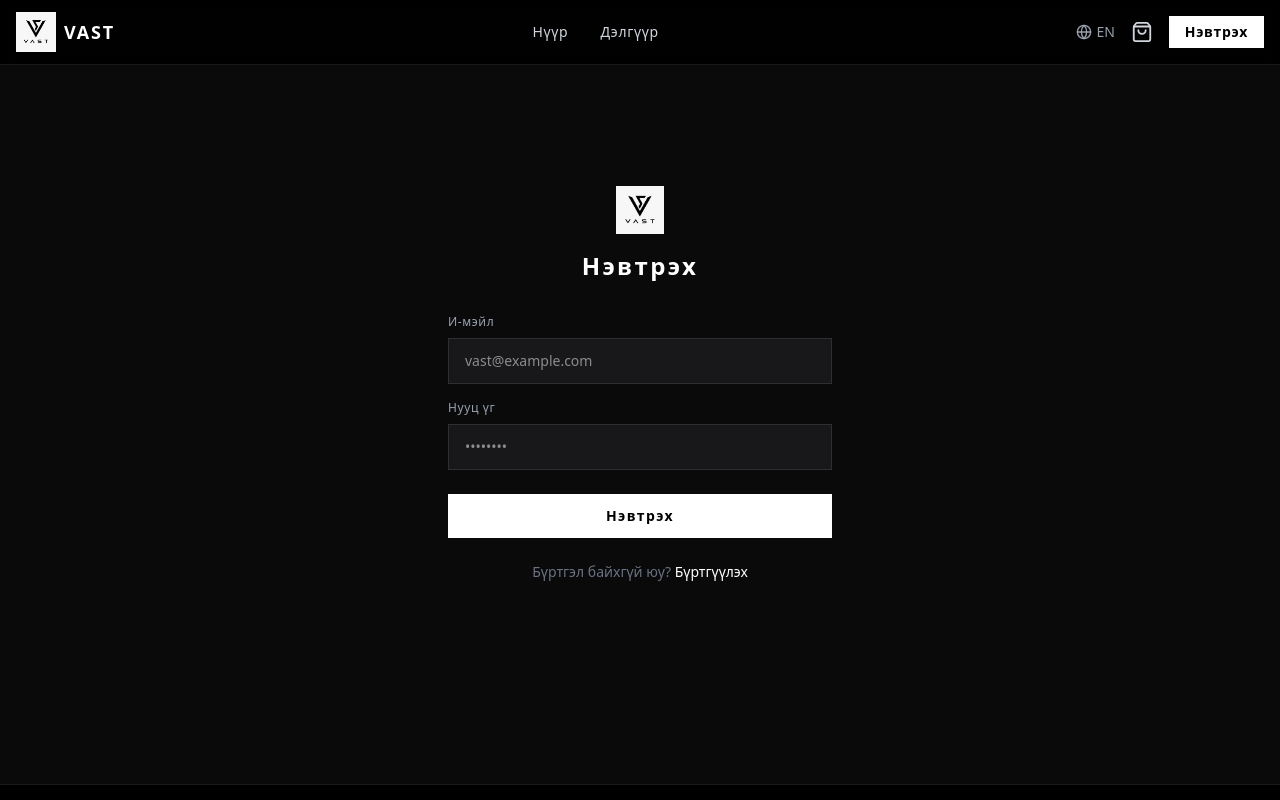
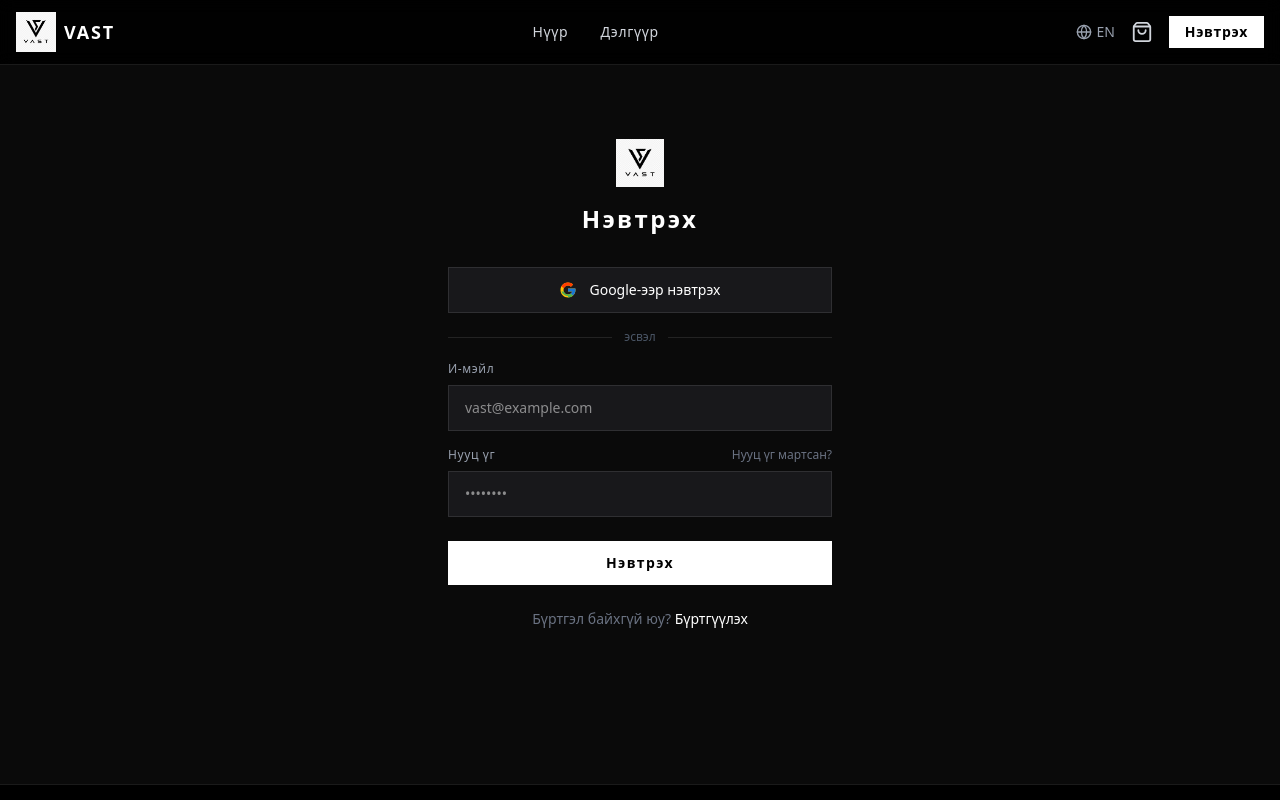
Before and after one commit to VAST8588/vaast, a Next.js app: page /login in a window 1280 px wide. Shown: the top 800 px of the page. Built offline with nearby package versions, Linux system fonts and the light colour scheme; no server answers.

Commit message:
Add Google sign-in and forgot password link

```diff
--- a/src/app/login/page.tsx
+++ b/src/app/login/page.tsx
@@ -16,6 +16,7 @@
   const [password, setPassword] = useState("");
   const [error, setError] = useState("");
   const [loading, setLoading] = useState(false);
+  const [googleLoading, setGoogleLoading] = useState(false);
 
   async function handleLogin(e: React.FormEvent) {
     e.preventDefault();
@@ -37,12 +38,38 @@
     }
   }
 
+  async function handleGoogle() {
+    setGoogleLoading(true);
+    await signIn("google", { callbackUrl: "/" });
+  }
+
   return (
     <div className="min-h-[80vh] flex items-center justify-center px-4">
       <div className="w-full max-w-sm">
         <div className="text-center mb-8">
           <Image src="/logo.png" alt="VAST" width={48} height={48} className="mx-auto mb-4" />
           <h1 className="text-2xl font-black tracking-widest text-white">{tx.loginTitle}</h1>
+        </div>
+
+        {/* Google товч */}
+        <button
+          onClick={handleGoogle}
+          disabled={googleLoading}
+          className="w-full flex items-center justify-center gap-3 bg-zinc-900 border border-white/10 text-white py-3 text-sm font-medium hover:bg-zinc-800 transition mb-4 disabled:opacity-50"
+        >
+          <svg width="18" height="18" viewBox="0 0 48 48">
+            <path fill="#FFC107" d="M43.6 20.1H42V20H24v8h11.3C33.7 32.7 29.2 36 24 36c-6.6 0-12-5.4-12-12s5.4-12 12-12c3.1 0 5.8 1.1 7.9 3l5.7-5.7C34.5 6.5 29.5 4 24 4 12.9 4 4 12.9 4 24s8.9 20 20 20 20-8.9 20-20c0-1.3-.1-2.6-.4-3.9z"/>
+            <path fill="#FF3D00" d="M6.3 14.7l6.6 4.8C14.5 16 19 12 24 12c3.1 0 5.8 1.1 7.9 3l5.7-5.7C34.5 6.5 29.5 4 24 4 16.3 4 9.7 8.3 6.3 14.7z"/>
+            <path fill="#4CAF50" d="M24 44c5.2 0 9.9-2 13.4-5.2l-6.2-5.2C29.2 35.3 26.7 36 24 36c-5.2 0-9.6-3.3-11.3-8H6.3C9.7 35.7 16.3 40 24 40v4z"/>
+            <path fill="#1976D2" d="M43.6 20.1H42V20H24v8h11.3c-.8 2.3-2.3 4.2-4.2 5.6l6.2 5.2C41 35.2 44 30 44 24c0-1.3-.1-2.6-.4-3.9z"/>
+          </svg>
+          {googleLoading ? "..." : (lang === "mn" ? "Google-ээр нэвтрэх" : "Continue with Google")}
+        </button>
+
+        <div className="flex items-center gap-3 mb-4">
+          <div className="flex-1 h-px bg-white/10" />
+          <span className="text-gray-600 text-xs">{lang === "mn" ? "эсвэл" : "or"}</span>
+          <div className="flex-1 h-px bg-white/10" />
         </div>
 
         <form onSubmit={handleLogin} className="flex flex-col gap-4">
@@ -58,7 +85,12 @@
             />
           </div>
           <div>
-            <label className="text-gray-400 text-xs tracking-wider block mb-2">{tx.password}</label>
+            <div className="flex items-center justify-between mb-2">
+              <label className="text-gray-400 text-xs tracking-wider">{tx.password}</label>
+              <Link href="/forgot-password" className="text-gray-500 text-xs hover:text-white transition">
+                {lang === "mn" ? "Нууц үг мартсан?" : "Forgot password?"}
+              </Link>
+            </div>
             <input
               type="password"
               value={password}
```
